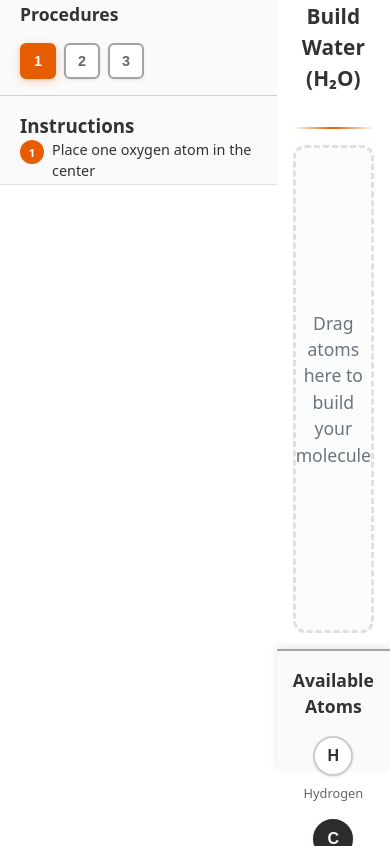
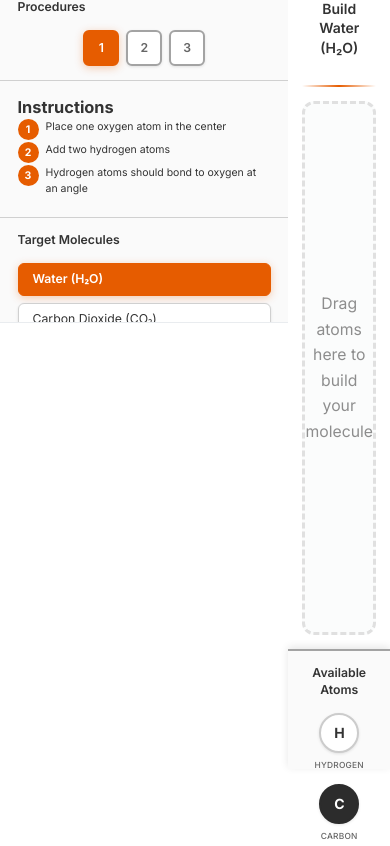
Before and after one commit to adam-haroff/biological-molecules-lab, a plain HTML site: page dev/index.html in a window 390 px wide. Shown: the part 75-921 px from the top of the page. Drawn offline with Linux system fonts and the light colour scheme.

Commit message:
Implement comprehensive typography refinement - Issue #7 (#14)
- Added professional Inter font from Google Fonts with full weight range
- Created complete modular typography scale using Perfect Fourth ratio (1.333)
- Implemented semantic font weight and size variables for consistent hierarchy
- Added comprehensive line-height system for optimal readability
- Enhanced letter-spacing with refined tracking variables
- Applied typography variables throughout all UI components systematically
- Improved font rendering with antialiasing and text optimization
- Added responsive typography scaling for tablet and mobile devices
- Enhanced accessibility with proper font sizing and spacing
- Created consistent typography hierarchy from headers to body text

The typography system now provides professional, storyboard-matching text styling with excellent readability and visual hierarchy.

```diff
--- a/dev/styles.css
+++ b/dev/styles.css
@@ -1,5 +1,46 @@
-/* ===== REFINED COLOR SYSTEM ===== */
+/* ===== PROFESSIONAL WEB FONTS ===== */
+@import url('https://fonts.googleapis.com/css2?family=Inter:wght@300;400;500;600;700;800&display=swap');
+
+/* ===== REFINED DESIGN SYSTEM ===== */
 :root {
+    /* ===== TYPOGRAPHY SYSTEM ===== */
+    /* Font Families - Professional Hierarchy */
+    --font-primary: 'Inter', 'SF Pro Display', system-ui, -apple-system, BlinkMacSystemFont, 'Segoe UI', 'Roboto', sans-serif;
+    --font-secondary: 'Inter', system-ui, -apple-system, BlinkMacSystemFont, 'Segoe UI', sans-serif;
+    --font-monospace: 'SF Mono', 'Monaco', 'Menlo', 'Consolas', 'Courier New', monospace;
+
+    /* Font Sizes - Modular Scale (Perfect Fourth: 1.333) */
+    --text-xs: 0.75rem;      /* 12px - Labels, captions */
+    --text-sm: 0.875rem;     /* 14px - Secondary text */
+    --text-base: 1rem;       /* 16px - Body text */
+    --text-lg: 1.125rem;     /* 18px - Large body */
+    --text-xl: 1.25rem;      /* 20px - Small headings */
+    --text-2xl: 1.5rem;      /* 24px - Section headings */
+    --text-3xl: 1.875rem;    /* 30px - Page headings */
+    --text-4xl: 2.25rem;     /* 36px - Display text */
+
+    /* Font Weights - Semantic Naming */
+    --font-light: 300;
+    --font-normal: 400;
+    --font-medium: 500;
+    --font-semibold: 600;
+    --font-bold: 700;
+    --font-extrabold: 800;
+
+    /* Line Heights - Readable Hierarchy */
+    --leading-tight: 1.25;    /* Headings */
+    --leading-snug: 1.375;    /* UI text */
+    --leading-normal: 1.5;    /* Body text */
+    --leading-relaxed: 1.625; /* Reading text */
+    --leading-loose: 2;       /* Spaced text */
+
+    /* Letter Spacing - Refined Typography */
+    --tracking-tight: -0.025em;
+    --tracking-normal: 0;
+    --tracking-wide: 0.025em;
+    --tracking-wider: 0.05em;
+    --tracking-widest: 0.1em;
+
     /* Primary Brand Colors - Extracted from Storyboard */
     --primary-color: #e65c00;              /* Main orange - precise storyboard match */
     --primary-hover: #d45400;              /* Darker orange for hover states */
@@ -77,15 +118,22 @@ html {
     font-size: 16px;
     scroll-behavior: smooth;
     height: 100%;
+    /* Improve font rendering */
+    -webkit-font-smoothing: antialiased;
+    -moz-osx-font-smoothing: grayscale;
+    text-rendering: optimizeLegibility;
 }
 
 body {
-    font-family: system-ui, -apple-system, BlinkMacSystemFont, 'Segoe UI', sans-serif;
-    line-height: 1.5;
+    font-family: var(--font-primary);
+    font-size: var(--text-base);
+    font-weight: var(--font-normal);
+    line-height: var(--leading-normal);
     color: var(--text-primary);
     background: var(--background-primary);
     height: 100vh;
     overflow: hidden;
+    letter-spacing: var(--tracking-normal);
 }
 
 /* ===== LAYOUT STRUCTURE ===== */
@@ -110,16 +158,21 @@ body {
 }
 
 .header h1 {
-    font-size: 1.5rem;
-    font-weight: 600;
+    font-family: var(--font-primary);
+    font-size: var(--text-2xl);
+    font-weight: var(--font-semibold);
+    line-height: var(--leading-tight);
     text-align: center;
     margin: 0;
+    letter-spacing: var(--tracking-wide);
 }
 
 .lab-title {
-    font-size: 1.5rem;
-    font-weight: 700;
-    letter-spacing: 2px;
+    font-family: var(--font-primary);
+    font-size: var(--text-2xl);
+    font-weight: var(--font-bold);
+    letter-spacing: var(--tracking-wider);
+    line-height: var(--leading-tight);
 }
 
 .header-controls {
@@ -176,10 +229,13 @@ body {
 }
 
 .procedure-title {
-    font-size: 1.1rem;
-    font-weight: 600;
-    margin-bottom: 1rem;
+    font-family: var(--font-primary);
+    font-size: var(--text-lg);
+    font-weight: var(--font-semibold);
+    line-height: var(--leading-snug);
+    margin-bottom: var(--spacing-md);
     color: var(--text-primary);
+    letter-spacing: var(--tracking-normal);
 }
 
 .procedure-nav {
@@ -195,8 +251,11 @@ body {
     color: var(--nav-inactive);
     border-radius: 6px;
     cursor: pointer;
-    font-weight: 600;
-    font-size: 0.9rem;
+    font-family: var(--font-primary);
+    font-weight: var(--font-semibold);
+    font-size: var(--text-sm);
+    line-height: var(--leading-tight);
+    letter-spacing: var(--tracking-normal);
     transition: all 0.2s ease;
     display: flex;
     align-items: center;
@@ -237,11 +296,15 @@ body {
 
 .instruction-list li {
     counter-increment: step-counter;
-    margin-bottom: 0.75rem;
+    margin-bottom: var(--spacing-sm);
     padding-left: 2rem;
     position: relative;
-    font-size: 0.9rem;
-    line-height: 1.4;
+    font-family: var(--font-secondary);
+    font-size: var(--text-sm);
+    font-weight: var(--font-normal);
+    line-height: var(--leading-relaxed);
+    color: var(--text-primary);
+    letter-spacing: var(--tracking-normal);
 }
 
 .instruction-list li::before {
@@ -257,8 +320,10 @@ body {
     display: flex;
     align-items: center;
     justify-content: center;
-    font-size: 0.7rem;
-    font-weight: 600;
+    font-family: var(--font-primary);
+    font-size: var(--text-xs);
+    font-weight: var(--font-bold);
+    line-height: var(--leading-tight);
 }
 
 .molecules-section {
@@ -266,10 +331,13 @@ body {
 }
 
 .molecules-title {
-    font-size: 1.1rem;
-    font-weight: 600;
-    margin-bottom: 1rem;
+    font-family: var(--font-primary);
+    font-size: var(--text-lg);
+    font-weight: var(--font-semibold);
+    line-height: var(--leading-snug);
+    margin-bottom: var(--spacing-md);
     color: var(--text-primary);
+    letter-spacing: var(--tracking-normal);
 }
 
 .molecules-list {
@@ -277,15 +345,19 @@ body {
 }
 
 .molecule-item {
-    padding: 0.75rem 1rem;
-    margin-bottom: 0.5rem;
+    padding: var(--spacing-sm) var(--spacing-md);
+    margin-bottom: var(--spacing-sm);
     background: var(--background-primary);
     border: 1px solid var(--border-light);
     border-radius: 6px;
     cursor: pointer;
     transition: all 0.2s ease;
     position: relative;
-    font-size: 0.9rem;
+    font-family: var(--font-secondary);
+    font-size: var(--text-sm);
+    font-weight: var(--font-normal);
+    line-height: var(--leading-snug);
+    letter-spacing: var(--tracking-normal);
     box-shadow: var(--shadow-subtle);
 }
 
@@ -339,10 +411,13 @@ body {
 }
 
 .current-instruction {
-    font-size: 1.3rem;
-    font-weight: 600;
+    font-family: var(--font-primary);
+    font-size: var(--text-xl);
+    font-weight: var(--font-semibold);
+    line-height: var(--leading-snug);
     color: var(--text-primary);
     text-align: center;
+    letter-spacing: var(--tracking-normal);
 }
 
 .workspace-divider {
@@ -380,10 +455,14 @@ body {
 }
 
 .build-area-hint {
-    color: #6c757d;
-    font-size: 1.1rem;
+    color: var(--text-muted);
+    font-family: var(--font-secondary);
+    font-size: var(--text-lg);
+    font-weight: var(--font-normal);
+    line-height: var(--leading-relaxed);
     text-align: center;
     pointer-events: none;
+    letter-spacing: var(--tracking-normal);
 }
 
 .build-area.has-molecule .build-area-hint {
@@ -485,11 +564,14 @@ body {
 }
 
 .atoms-title {
-    font-size: 1.1rem;
-    font-weight: 600;
-    margin-bottom: 1rem;
+    font-family: var(--font-primary);
+    font-size: var(--text-lg);
+    font-weight: var(--font-semibold);
+    line-height: var(--leading-snug);
+    margin-bottom: var(--spacing-md);
     color: var(--text-primary);
     text-align: center;
+    letter-spacing: var(--tracking-normal);
 }
 
 .atoms-container {
@@ -513,8 +595,11 @@ body {
     border: 2px solid var(--border-primary);
     border-radius: 50%;
     cursor: grab;
-    font-weight: 700;
-    font-size: 1.1rem;
+    font-family: var(--font-primary);
+    font-weight: var(--font-bold);
+    font-size: var(--text-lg);
+    line-height: var(--leading-tight);
+    letter-spacing: var(--tracking-tight);
     transition: all 0.2s ease;
     display: flex;
     align-items: center;
@@ -571,10 +656,14 @@ body {
 }
 
 .atom-label {
-    font-size: 0.8rem;
+    font-family: var(--font-secondary);
+    font-size: var(--text-xs);
+    font-weight: var(--font-medium);
+    line-height: var(--leading-tight);
     color: var(--text-secondary);
     text-align: center;
-    font-weight: 500;
+    letter-spacing: var(--tracking-wide);
+    text-transform: uppercase;
 }
 
 .atom-separator {
@@ -651,7 +740,12 @@ body {
 
 .modal-header h2 {
     margin: 0;
-    color: #2c3e50;
+    font-family: var(--font-primary);
+    font-size: var(--text-2xl);
+    font-weight: var(--font-semibold);
+    line-height: var(--leading-tight);
+    color: var(--text-primary);
+    letter-spacing: var(--tracking-normal);
 }
 
 .modal-close {
@@ -679,17 +773,27 @@ body {
 }
 
 .modal-body h3 {
-    margin: 1rem 0 0.5rem 0;
-    color: #495057;
+    margin: var(--spacing-md) 0 var(--spacing-sm) 0;
+    font-family: var(--font-primary);
+    font-size: var(--text-lg);
+    font-weight: var(--font-semibold);
+    line-height: var(--leading-snug);
+    color: var(--text-primary);
+    letter-spacing: var(--tracking-normal);
 }
 
 .modal-body ul {
-    margin: 0.5rem 0 1rem 1.5rem;
+    margin: var(--spacing-sm) 0 var(--spacing-md) var(--spacing-lg);
 }
 
 .modal-body li {
-    margin-bottom: 0.5rem;
-    line-height: 1.4;
+    margin-bottom: var(--spacing-sm);
+    font-family: var(--font-secondary);
+    font-size: var(--text-base);
+    font-weight: var(--font-normal);
+    line-height: var(--leading-relaxed);
+    color: var(--text-primary);
+    letter-spacing: var(--tracking-normal);
 }
 
 /* ===== DISABLED STATES ===== */
@@ -705,13 +809,17 @@ body {
 
 /* ===== FEEDBACK MESSAGES ===== */
 .feedback {
-    margin-top: 1rem;
-    padding: 0.75rem 1rem;
+    margin-top: var(--spacing-md);
+    padding: var(--spacing-sm) var(--spacing-md);
     border-radius: 6px;
-    font-weight: 500;
+    font-family: var(--font-secondary);
+    font-size: var(--text-sm);
+    font-weight: var(--font-medium);
+    line-height: var(--leading-snug);
     text-align: center;
     transition: all 0.3s ease;
     border: 1px solid transparent;
+    letter-spacing: var(--tracking-normal);
 }
 
 .feedback.success {
@@ -740,61 +848,100 @@ body {
 
 /* ===== RESPONSIVE DESIGN ===== */
 @media (max-width: 768px) {
+    /* Typography adjustments for tablet */
+    .header h1 {
+        font-size: var(--text-xl);
+    }
+
+    .current-instruction {
+        font-size: var(--text-lg);
+    }
+
+    .procedure-title,
+    .molecules-title,
+    .atoms-title {
+        font-size: var(--text-base);
+    }
+
+    .instruction-list li {
+        font-size: var(--text-xs);
+    }
+
+    /* Layout adjustments */
     .lab-content {
         grid-template-columns: 1fr;
         grid-template-rows: auto 1fr;
     }
 
     .lab-sidebar {
-        width: 100%;
+        width: 100%!important;
         border-right: none;
-        border-bottom: 1px solid #dee2e6;
-        height: auto;
-        max-height: 200px;
+        border-bottom: 1px solid #e9ecef;
+        max-height: 40vh;
     }
 
-    .molecule-display {
-        padding: 1rem;
+    .procedure-nav {
+        justify-content: center;
     }
 
-    .atoms-palette {
-        padding: 0.75rem 1rem;
+    .atoms-container {
+        justify-content: space-around;
     }
 
-    .atom-btn {
-        width: 45px;
-        height: 45px;
-        font-size: 1rem;
-    }
-
-    .bond-workspace {
-        grid-template-columns: repeat(2, 1fr);
-        gap: 1rem;
-        padding: 1rem;
+    .bond-shapes-grid {
+        max-width: 100%;
+        height: 250px;
     }
 }
 
 @media (max-width: 480px) {
-    .lab-header {
-        padding: 1rem;
+    /* Enhanced mobile typography */
+    html {
+        font-size: 14px; /* Smaller base for mobile */
     }
 
+    .header h1,
     .lab-title {
-        font-size: 1.2rem;
+        font-size: var(--text-lg);
+        letter-spacing: var(--tracking-normal);
     }
 
-    .molecule-display {
-        padding: 1rem;
+    .current-instruction {
+        font-size: var(--text-base);
     }
 
-    .atoms-palette {
-        padding: 1rem;
+    .procedure-title,
+    .molecules-title,
+    .atoms-title {
+        font-size: var(--text-sm);
+    }
+
+    .instruction-list li {
+        font-size: var(--text-xs);
+        line-height: var(--leading-normal);
     }
 
     .atom-btn {
         width: 40px;
         height: 40px;
-        font-size: 1rem;
+        font-size: var(--text-base);
+    }
+
+    .atom-label {
+        font-size: 0.6rem;
+    }
+
+    /* Layout adjustments */
+    .lab-header {
+        padding: var(--spacing-md);
+    }
+
+    .molecule-display {
+        padding: var(--spacing-md);
+    }
+
+    .atoms-palette {
+        padding: var(--spacing-md);
     }
 }
 
```
